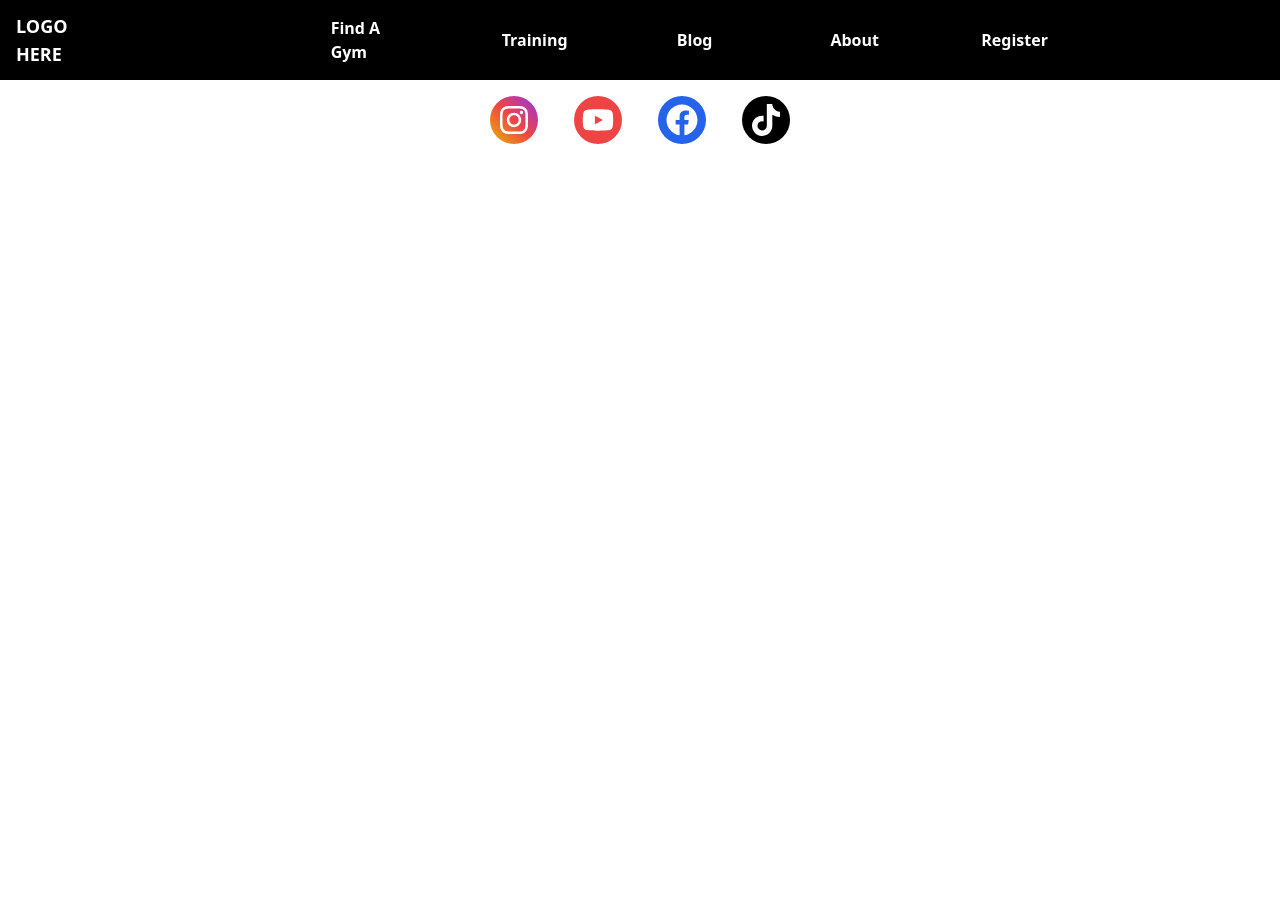
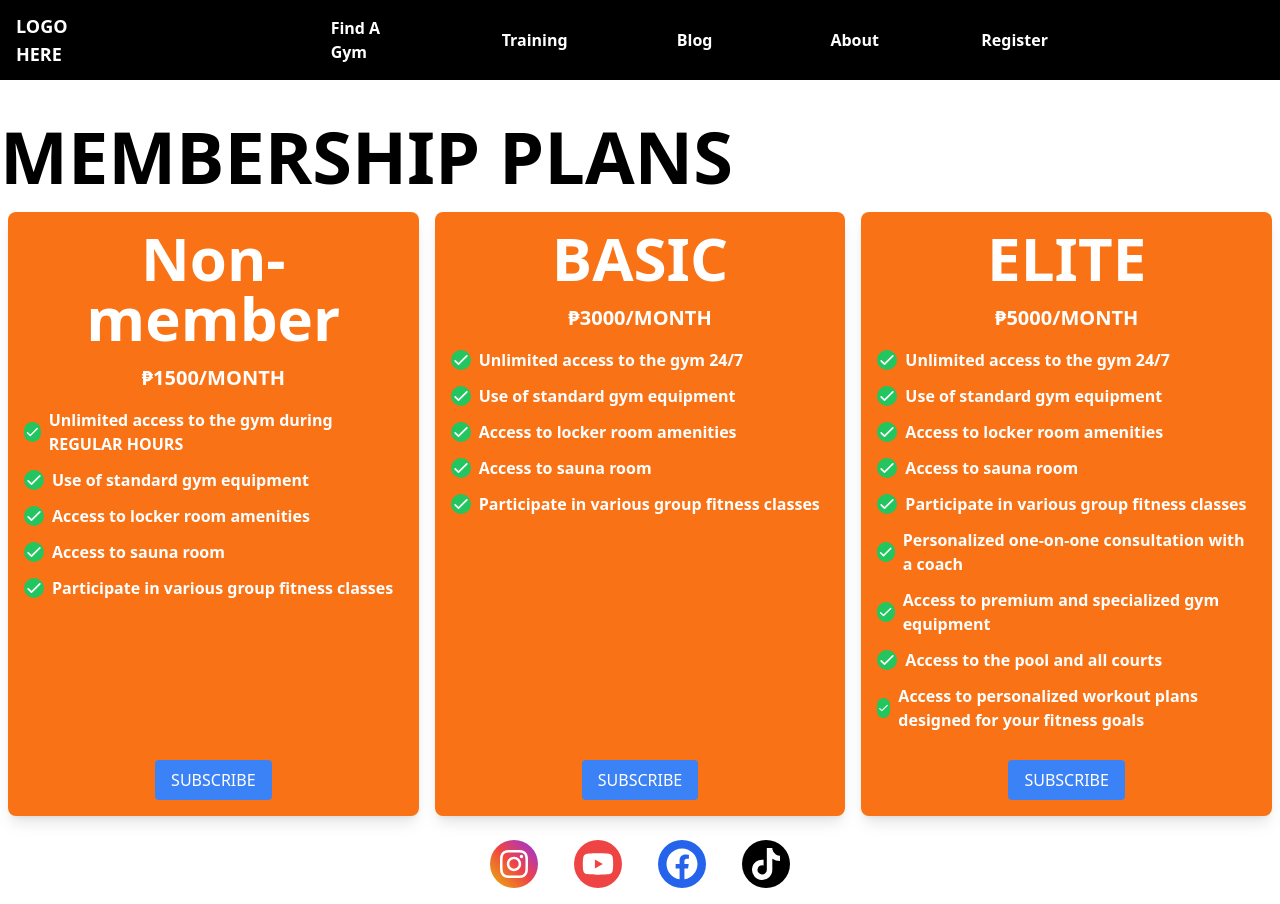
Before and after one commit to raberu12/metamorphosis-gym, a React (Vite) app in the folder version-tailwind/: page /membership in a window 1280 px wide. Before the commit the page ends 800 px from the top, so only its background shows below. Built offline with nearby package versions, Linux system fonts and the light colour scheme.

Commit message:
added membership page

```diff
--- a/version-tailwind/src/App.jsx
+++ b/version-tailwind/src/App.jsx
@@ -3,6 +3,7 @@ import Navbar from './Components/Navbar'
 import Footer from './Components/Footer'
 import { BrowserRouter as Router, Route, Routes } from 'react-router-dom'
 import About from './Pages/About'
+import MembershipPlans from './Pages/Membership'
 
 const Home = () => {
   return (
@@ -83,6 +84,7 @@ const App = () => {
         <Routes>
           <Route path="/" element={<Home />} />
           <Route path="/about" element={<About />} />
+          <Route path="/membership" element={<MembershipPlans/>}/>
         </Routes>
         <Footer />
       </div>
--- /dev/null
+++ b/version-tailwind/src/Pages/Membership.jsx
@@ -0,0 +1,142 @@
+import React from 'react'
+import { useState } from 'react'
+
+const MembershipPlans = () => {
+  const [selectedPlan, setSelectedPlan] = useState('')
+
+  const plans = [
+    {
+      name: 'Non-member',
+      price: 1500,
+      features: [
+        'Unlimited access to the gym during REGULAR HOURS',
+        'Use of standard gym equipment',
+        'Access to locker room amenities',
+        'Access to sauna room',
+        'Participate in various group fitness classes',
+      ],
+    },
+    {
+      name: 'BASIC',
+      price: 3000,
+      features: [
+        'Unlimited access to the gym 24/7',
+        'Use of standard gym equipment',
+        'Access to locker room amenities',
+        'Access to sauna room',
+        'Participate in various group fitness classes',
+      ],
+    },
+    {
+      name: 'ELITE',
+      price: 5000,
+      features: [
+        'Unlimited access to the gym 24/7',
+        'Use of standard gym equipment',
+        'Access to locker room amenities',
+        'Access to sauna room',
+        'Participate in various group fitness classes',
+        'Personalized one-on-one consultation with a coach',
+        'Access to premium and specialized gym equipment',
+        'Access to the pool and all courts',
+        'Access to personalized workout plans designed for your fitness goals',
+      ],
+    },
+  ]
+
+  const handleSubscribe = (plan) => {
+    console.log('Subscribe clicked:', plan)
+    setSelectedPlan(plan)
+  }
+
+  const PlanModal = ({ selectedPlan, onClose }) => {
+    console.log('Rendering PlanModal with:', selectedPlan)
+
+    return (
+      <div className="fixed inset-0 z-10 flex items-center justify-center">
+        <div
+          className="absolute inset-0 bg-black opacity-50"
+          onClick={onClose}
+        ></div>
+        <div className="z-20 bg-white p-8">
+          <h2 className="mb-4 text-2xl font-bold">
+            Selected Plan: {selectedPlan.name}
+          </h2>
+          <ul>
+            {selectedPlan.features.map((feature, index) => (
+              <li key={index} className="mb-2">
+                {feature}
+              </li>
+            ))}
+          </ul>
+          <button
+            className="mt-4 self-center rounded bg-blue-500 px-4 py-2 text-white"
+            onClick={onClose}
+          >
+            CLOSE
+          </button>
+        </div>
+      </div>
+    )
+  }
+
+  const handleCloseModal = () => {
+    setSelectedPlan(null)
+  }
+
+  return (
+    <div className="container mx-auto">
+      <h1 className="mb-3 mt-10 text-7xl font-bold">MEMBERSHIP PLANS</h1>
+      <div className="flex flex-row justify-between">
+        {plans.map((plan) => (
+          <div key={plan.name} className="m-2 w-1/3">
+            <div className="flex h-full flex-col justify-between rounded-lg bg-orange-500 p-4 text-white shadow-lg transition-transform duration-300 ease-in-out hover:scale-105">
+              <div>
+                <h2 className="text-center text-6xl font-bold">{plan.name}</h2>
+                <p className="mb-4 mt-4 text-center text-xl font-bold">
+                  ₱{plan.price}/MONTH
+                </p>
+                <ul className="list-inside list-none">
+                  {plan.features.map((feature) => (
+                    <li
+                      key={feature}
+                      className="mb-3 flex items-center font-semibold"
+                    >
+                      <svg
+                        className="mr-2 h-5 w-5 rounded-full bg-green-500 text-white"
+                        fill="none"
+                        stroke="currentColor"
+                        viewBox="0 0 24 24"
+                        xmlns="http://www.w3.org/2000/svg"
+                      >
+                        <path
+                          strokeLinecap="round"
+                          strokeLinejoin="round"
+                          strokeWidth="2"
+                          d="M5 13l4 4L19 7"
+                        ></path>
+                      </svg>
+                      {feature}
+                    </li>
+                  ))}
+                </ul>
+              </div>
+              <button
+                onClick={() => handleSubscribe(plan)}
+                className="mt-4 self-center rounded bg-blue-500 px-4 py-2 text-white"
+              >
+                SUBSCRIBE
+              </button>
+            </div>
+          </div>
+        ))}
+      </div>
+
+      {selectedPlan && (
+        <PlanModal selectedPlan={selectedPlan} onClose={handleCloseModal} />
+      )}
+    </div>
+  )
+}
+
+export default MembershipPlans
```
